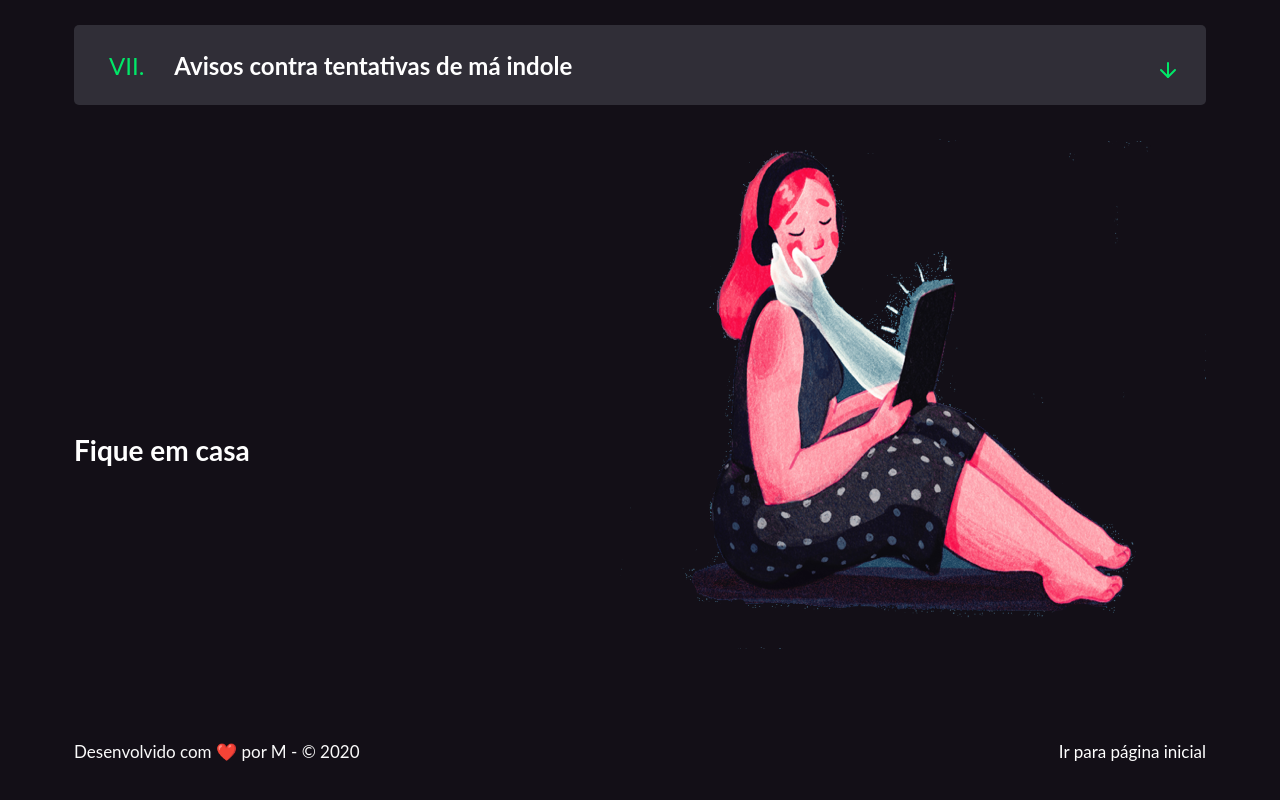
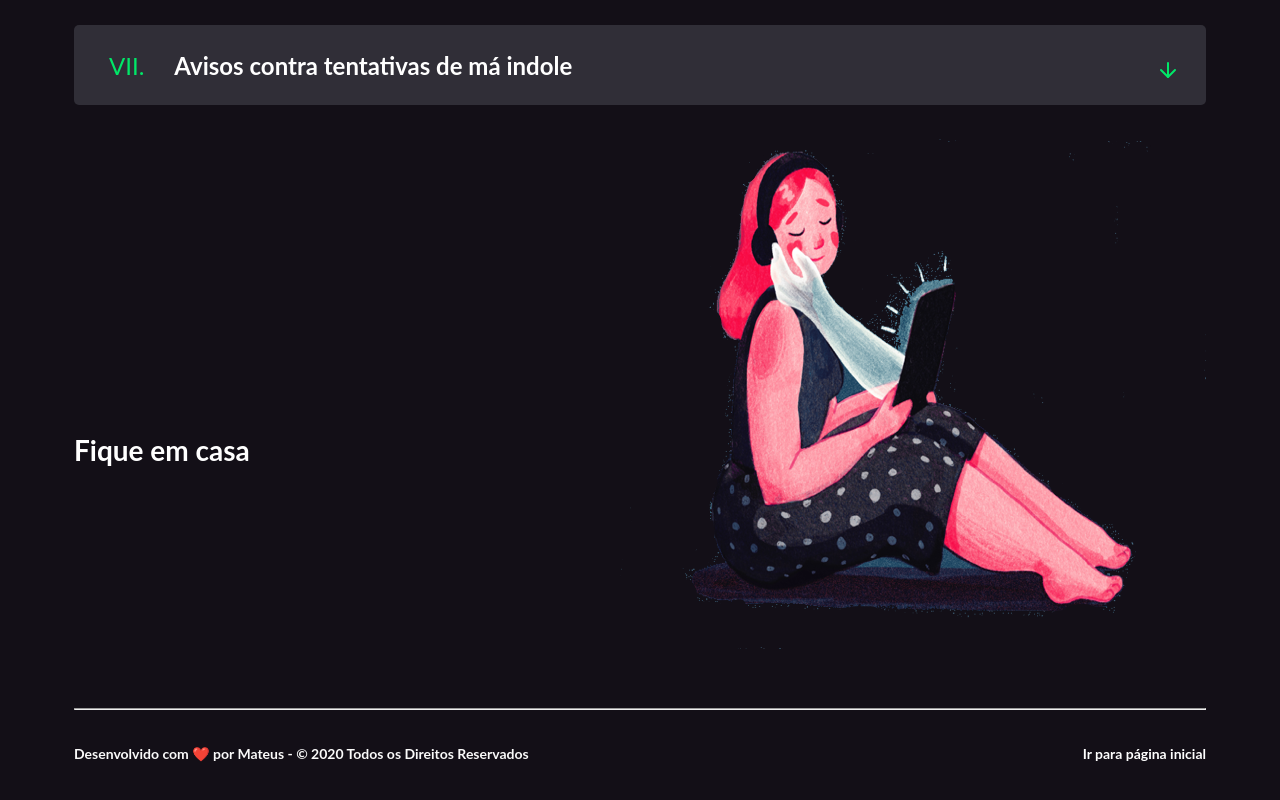
Before and after one commit to mateusPPinh/covidWeb, a React (Create React App) app: page / in a window 1280 px wide. Shown: the part 1261-2061 px from the top of the page. Built offline with nearby package versions, Linux system fonts and the light colour scheme.

Commit message:
add hr before footer :rocket:

```diff
--- a/src/pages/About/index.js
+++ b/src/pages/About/index.js
@@ -16,7 +16,6 @@ export default function About() {
   const [doubt, setDoubt] = useState(false);
   const [privacy, setPrivacy] = useState(false);
   const [stataments, setStatements] = useState(false);
-  const [open, isOpen] = useState(false);
 
   return (
     <div className="full-content">
@@ -132,8 +131,9 @@ export default function About() {
         <img src={girl} alt="heroes" />
       </div>
 
+      <hr />
       <footer>
-        Desenvolvido com ❤️ por M - © 2020
+        Desenvolvido com ❤️ por Mateus - © 2020 Todos os Direitos Reservados
         <Link to='/home'>Ir para página inicial</Link>
       </footer>
     </div>
--- a/src/pages/About/styles.css
+++ b/src/pages/About/styles.css
@@ -101,6 +101,11 @@
   margin-top: 30px;
 }
 
+.full-content footer {
+  font-weight: bold;
+  font-size: 14px;
+}
+
 .full-content footer a {
   text-decoration: none;
   color: #fff;
```
